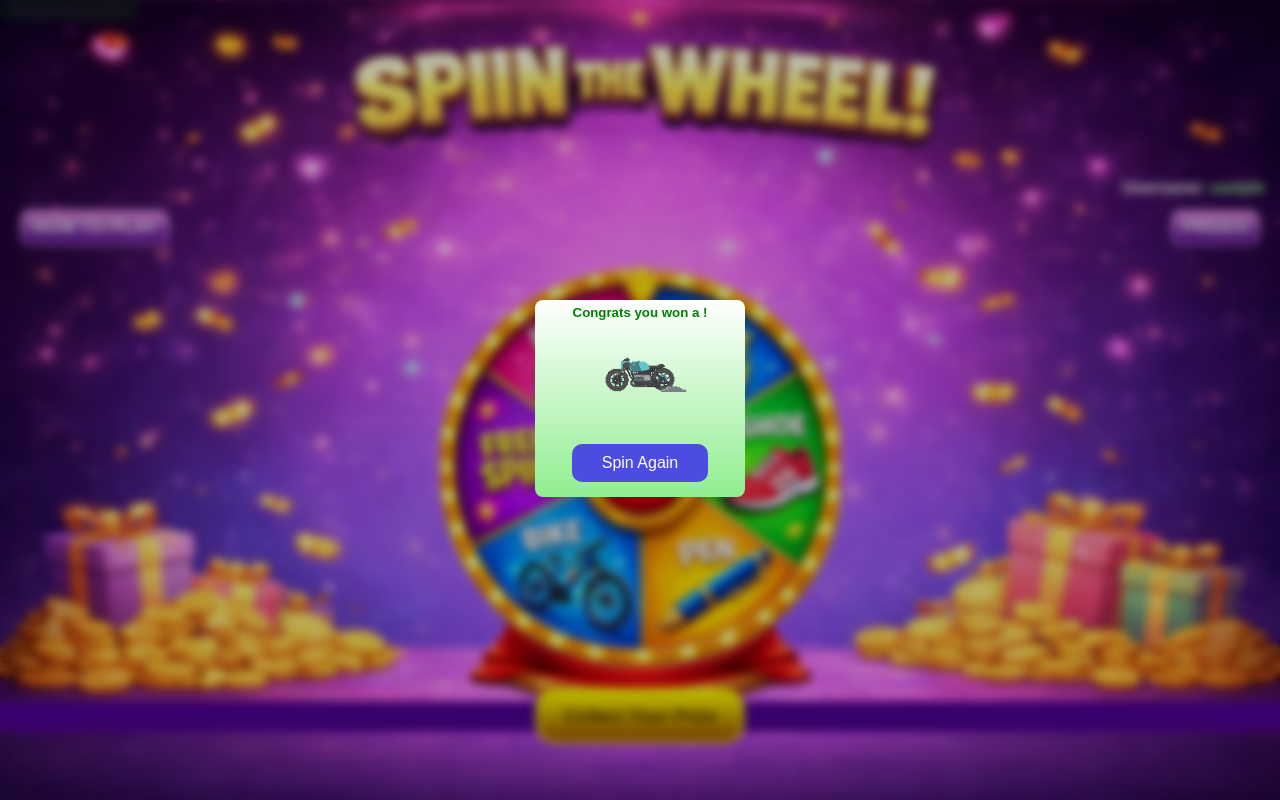
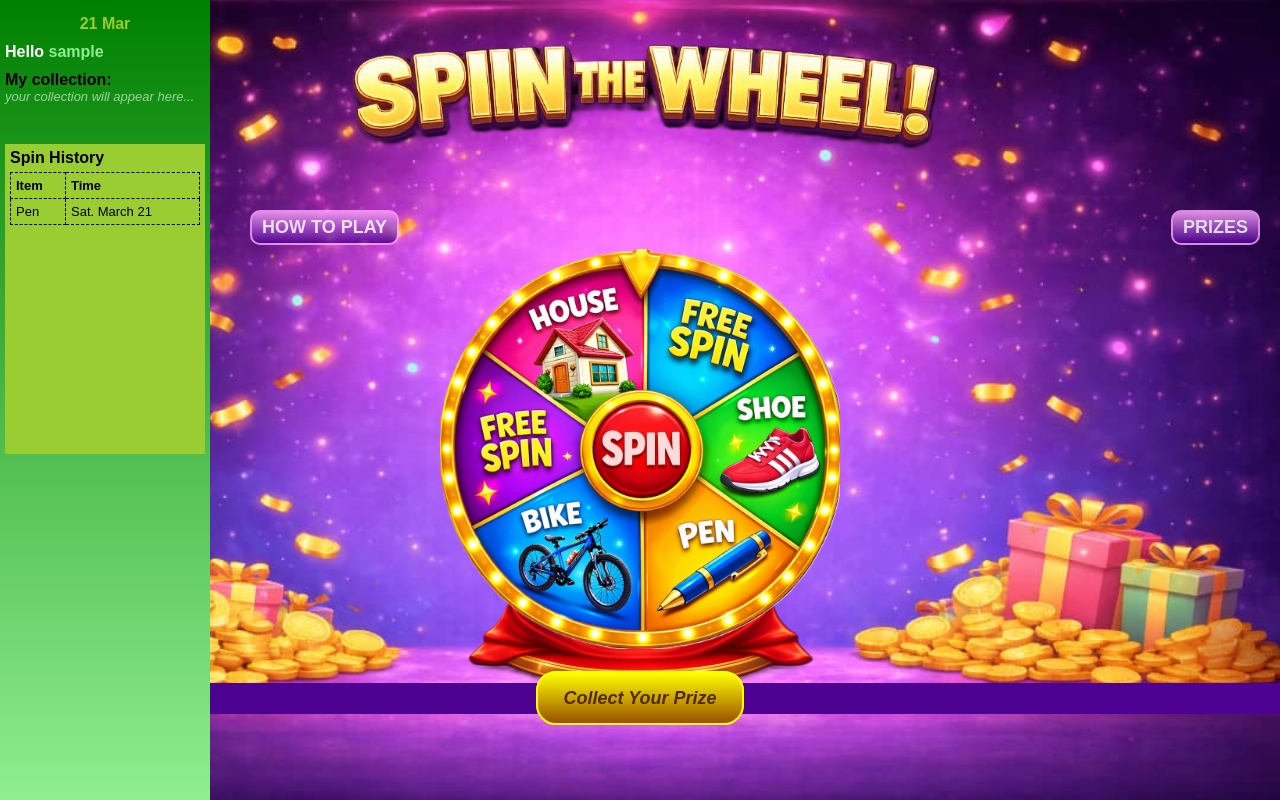
Before and after one commit to 001grindpa/STW, a Flask app: page / in a window 1280 px wide. Run offline with Flask 3, Linux system fonts and the light colour scheme; the visitor is signed in with stand-in values (Sample User, id 1).

Commit message:
still working on the index page logic

```diff
--- a/app.py
+++ b/app.py
@@ -1,6 +1,7 @@
 from flask import Flask, render_template, redirect, request, session, jsonify
 from flask_session import Session
 from datetime import timedelta
+from extra_logic import getPrice
 
 app = Flask(__name__)
 
@@ -28,3 +29,8 @@ def landing():
         return jsonify({"msg": "enter"})
         # return redirect("/")
     return render_template("landing.html", page_id = "landing")
+
+@app.route("/randPrice", methods=["GET", "POST"])
+def randPrice():
+    price = getPrice()
+    return jsonify({"msg": price})
--- /dev/null
+++ b/extra_logic.py
@@ -0,0 +1,7 @@
+from random import choice
+
+# logic that get's random price
+prices = ["Home", "Bike", "Nike", "Pen"]
+def getPrice():
+    data = choice(prices)
+    return data
--- a/static/scripts/stw.js
+++ b/static/scripts/stw.js
@@ -46,10 +46,42 @@ document.addEventListener("DOMContentLoaded", () => {
         const htpCheck = body.querySelector("main #htp");
         const htpBtn = body.querySelector("main .float");
         const htpNot = body.querySelector("main .htp");
+        const resultBg = body.querySelector("main .resultBg");
+        const result = body.querySelector("main .resultBg .result");
+        const priceImgs = body.querySelectorAll("main .resultBg .result .imgs img");
+        const priceTxt = body.querySelector("main .resultBg .priceTxt");
+        const spinAgainBtn = body.querySelector("main .resultBg .result .again");
+        const hamburger = body.querySelector("main .burger");
+        const menu = body.querySelector("main .menu");
+        const todate = body.querySelector("main .todate");
+
+        let date = new Date().getDate();
+        let month = new Date().toLocaleString("default", {"month": "short"});
+
+        todate.textContent = `${date} ${month}`;
+
+        hamburger.addEventListener("click", (e) => {
+            if (menu.style.transform < "translateX(-99%)") {
+                menu.style.transform = "translateX(0)";
+            } else {
+                menu.style.transform = "translateX(-100%)";
+            }
+            e.stopPropagation();
+        })
+        menu.addEventListener("click", (e) => {
+            e.stopPropagation();
+        })
+
+        spinAgainBtn.addEventListener("click", () => {
+            resultBg.style.display = "none";
+        })
 
         body.addEventListener("click", () => {
             if (htpCheck.checked == true) {
                 htpCheck.checked = false;
+            }
+            if (menu.style.transform > "translateX(-10%)") {
+                menu.style.transform = "translateX(-100%)";
             }
         })
         htpBtn.addEventListener("click", (e) => {
@@ -62,22 +94,45 @@ document.addEventListener("DOMContentLoaded", () => {
             e.stopPropagation();
         })
 
-        let choice = "";
-        const choices = {
-            1: "Bike", 2: "Free spin", 3: "Nike", 4: "Free spin", 5: "Pen", 6: "Home"
-        }
-        function randint (min, max) {
-            return Math.floor(Math.random() * (max-min + 1)) + min;
-        }
-        let n = randint(1, 4);
-        choice = choices[n];
-        console.log("final choice: " + choice)
+        let totalSpins = 3;
 
+        press.addEventListener("click", async () => {
+            wheel_img.classList.add("spin");
+            priceImgs.forEach(el => el.style.display = "none");
 
-        press.addEventListener("click", () => {
-            wheel_img.classList.add("spin");
+            let r = await fetch("/randPrice");
+            let data = await r.json();
 
-            setTimeout(() => wheel_img.classList.remove("spin"), 3000);
+            // interact with price items
+            if (data.msg == "Bike") {
+                priceImgs[0].style.display = "block";
+                priceTxt.textContent = "Bike!";
+            }
+            else if (data.msg == "Home") {
+                priceImgs[1].style.display = "block";
+                priceTxt.textContent = "Home!";
+            }
+            else if (data.msg == "Pen") {
+                priceImgs[2].style.display = "block";
+                priceTxt.textContent = "Pen!";
+            }
+            else if (data.msg == "Nike") {
+                priceImgs[3].style.display = "block";
+                priceTxt.textContent = "Nike Airforce!";
+            }
+
+            setTimeout(() => {
+                wheel_img.classList.remove("spin");
+                resultBg.style.display = "block";
+            }, 3000);
         })
+
+        resultBg.addEventListener("click", () => {
+            resultBg.style.display = "none";
+        })
+        result.addEventListener("click", (e) => {
+            e.stopPropagation();
+        })
+
     }
 })
--- a/static/style/stw.css
+++ b/static/style/stw.css
@@ -132,6 +132,71 @@ body::-webkit-scrollbar {
 }
 
 /* index page styling */
+#index main .burger {
+    position: fixed;
+    z-index: 3;
+    left: 7px;
+    top: 100px;
+    display: grid;
+    width: fit-content;
+    gap: 5px;
+    padding: 5px;
+    border-radius: 5px;
+    transition: 0.25s;
+}
+#index main .burger:hover {
+    background-color: rgba(255, 255, 255, 0.352);
+}
+main .burger div {
+    border-radius: 3px;
+    width: 35px;
+    height: 5px;
+    background-color: green;
+    border: 1px solid white;
+}
+#index main .menu {
+    position: fixed;
+    width: 200px;
+    z-index: 4;
+    left: 0;
+    bottom: 0;
+    top: 0;
+    background: linear-gradient(green, lightgreen);
+    padding: 5px;
+    transform: translateX(-100%);
+    transition: 0.3s;
+}
+#index main .todate {
+    margin-top: 10px;
+    color: yellowgreen;
+    font-weight: bold;
+    text-align: center;
+    margin-bottom: 10px;
+}
+#index main .menu .history {
+    margin: auto;
+    margin-top: 40px;
+    background: yellowgreen;
+    height: 300px;
+    padding: 5px;
+    overflow-y: auto;
+}
+#index main .menu .history h4 {
+    margin-bottom: 5px;
+}
+#index main .menu table {
+    padding: 5px;
+    font-size: small;
+    width: 100%;
+}
+main .menu table thead {
+    font-weight: bolder;
+}
+#index main .menu table, #index main .menu table thead, main .menu table thead td, tbody td {
+    border: 1px dashed black;
+    border-collapse: collapse;
+    padding: 5px;
+}
 #index .resultBg {
     position: absolute;
     top: 0;
@@ -141,6 +206,7 @@ body::-webkit-scrollbar {
     backdrop-filter: blur(5px);
     z-index: 5;
     background-color: rgba(0, 0, 0, 0.258);
+    display: none;
 }
 #index .resultBg .result {
     margin: auto;
@@ -152,11 +218,19 @@ body::-webkit-scrollbar {
     text-align: center;
     border-radius: 8px;
 }
+#index .resultBg .result .imgs {
+    display: flex;
+    justify-content: center;
+    overflow-x: auto;
+}
 #index .resultBg .result img {
     width: 120px;
+    display: none;
+    /* height: 120px; */
 }
 #index .resultBg .result h5 {
     color: green;
+    margin-bottom: 10px;
 }
 #index .resultBg .result .again {
     margin: auto;
@@ -167,6 +241,7 @@ body::-webkit-scrollbar {
     padding: 10px 30px;
     cursor: pointer;
     transition: 0.25s;
+    margin-top: 40px;
 }
 #index .resultBg .result .again:hover {
     background-color: var(--blue);
@@ -200,7 +275,7 @@ body::-webkit-scrollbar {
 #index main .htp {
     position: absolute;
     width: 200px;
-    z-index: 2;
+    z-index: 7;
     background: white;
     border-radius: 10px;
     padding: 10px;
@@ -209,6 +284,17 @@ body::-webkit-scrollbar {
     line-height: 1.5;
     font-size: small;
     display: none;
+}
+@media(min-width: 1060px) {
+    #index main .burger {
+        display: none;
+    }
+    #index main .float {
+        left: 250px;
+    }
+    #index main .menu {
+        transform: translateX(0);
+    }
 }
 #index main #htp {
     display: none;
@@ -235,10 +321,18 @@ body::-webkit-scrollbar {
     opacity: 1;
 }
 #index main .greet {
-    text-align: right;
-    margin-right: 15px;
     color: white;
     font-weight: bold;
+    margin-bottom: 10px;
+
+}
+#index main .greet + .won {
+    font-weight: bold;
+}
+#index main .greet + .won + div {
+    font-size: small;
+    font-style: italic;
+    color: rgba(255, 255, 255, 0.596);
 }
 #index main .greet span {
     color: lightgreen;
--- a/templates/index.html
+++ b/templates/index.html
@@ -7,14 +7,44 @@
     <div><img src="{{ url_for('static', filename='images/spin_txt_2.png') }}" alt="header_txt"></div>
 </header>
 <main>
+    <div class="burger">
+        <div></div><div></div><div></div>
+    </div>
+    <div class="menu">
+        <div class="todate"></div>
+        <div class="greet">Hello <span>{{ session.get("username") }}</span></div>
+        <div class="won">My collection:</div>
+        <div>your collection will appear here...</div>
+        <div class="history">
+            <h4>Spin History</h4>
+            <table>
+                <thead>
+                    <tr>
+                        <td>Item</td>
+                        <td>Time</td>
+                    </tr>
+                </thead>
+                <tbody>
+                    <tr>
+                        <td>Pen</td>
+                        <td>Sat. March 21</td>
+                    </tr>
+                </tbody>
+            </table>
+        </div>
+    </div>
     <div class="resultBg">
         <div class="result">
-            <h5>Congrats you won a !<span></span></h5>
-            <img src="{{ url_for('static', filename='gifs/Bike.gif') }}" alt="bike_gif">
+            <h5>Congrats you won a <span class="priceTxt"></span></h5>
+            <div class="imgs">
+                <img src="{{ url_for('static', filename='gifs/Bike.gif') }}" alt="bike_gif">
+                <img src="{{ url_for('static', filename='gifs/Home.gif') }}" alt="Home_img">
+                <img src="{{ url_for('static', filename='gifs/pen.gif') }}" alt="Pen_img">
+                <img src="{{ url_for('static', filename='gifs/Nike AirMax.gif') }}" alt="Home_img">
+            </div>
             <div class="again">Spin Again</div>
         </div>
     </div>
-    <div class="greet">Username: <span>{{ session.get("username") }}</span></div>
     <input type="checkbox" id="htp">
     <label class="float" for="htp">HOW TO PLAY</label>
     <div class="htp">
```
Also changed, not shown: 2 other files.
